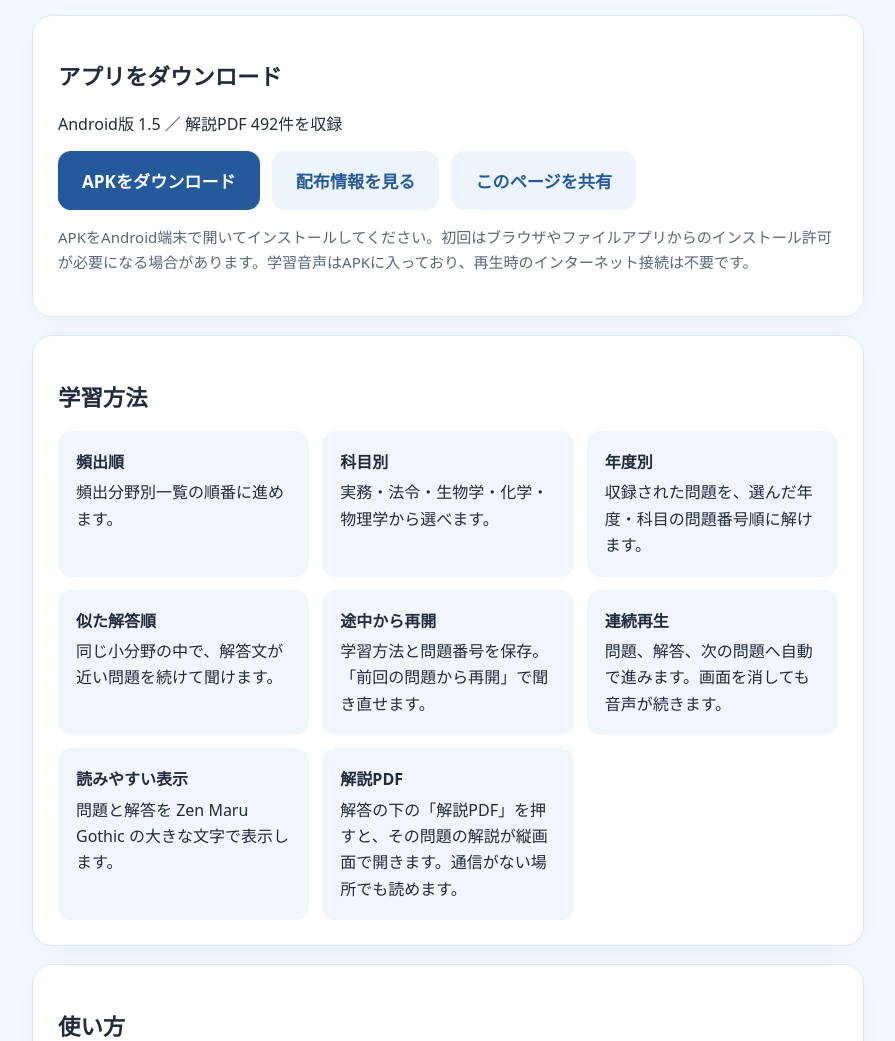
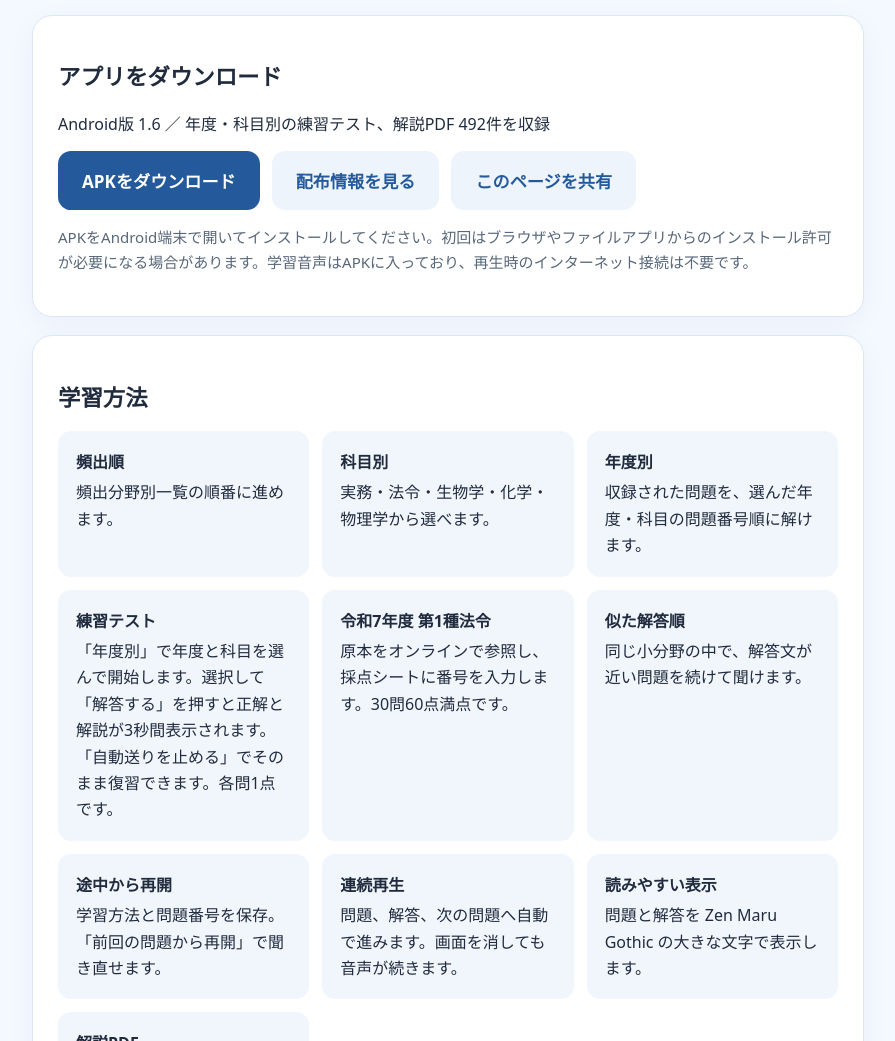
Before and after one commit to ZAKKAZKAZ/ri-exam-audio, a plain HTML site: page index.html in a window 1280 px wide. Shown: the part 339-1380 px from the top of the page, without its empty margins (192-1087 px from the left). Drawn offline with Linux system fonts and the light colour scheme.

Commit message:
Describe practice tests and 2025 law answer sheet

```diff
--- a/index.html
+++ b/index.html
@@ -29,7 +29,7 @@
   </header>
   <section class="card">
     <h2>アプリをダウンロード</h2>
-    <p>Android版 1.5 ／ 解説PDF 492件を収録</p>
+    <p>Android版 1.6 ／ 年度・科目別の練習テスト、解説PDF 492件を収録</p>
     <div class="actions">
       <a class="button" href="https://github.com/ZAKKAZKAZ/ri-exam-audio/releases/download/v1.1/RI_Kakomon_Audio_1.1.apk">APKをダウンロード</a>
       <a class="button secondary" href="https://github.com/ZAKKAZKAZ/ri-exam-audio/releases/tag/v1.1">配布情報を見る</a>
@@ -43,6 +43,8 @@
       <div><strong>頻出順</strong>頻出分野別一覧の順番に進めます。</div>
       <div><strong>科目別</strong>実務・法令・生物学・化学・物理学から選べます。</div>
       <div><strong>年度別</strong>収録された問題を、選んだ年度・科目の問題番号順に解けます。</div>
+      <div><strong>練習テスト</strong>「年度別」で年度と科目を選んで開始します。選択して「解答する」を押すと正解と解説が3秒間表示されます。「自動送りを止める」でそのまま復習できます。各問1点です。</div>
+      <div><strong>令和7年度 第1種法令</strong>原本をオンラインで参照し、採点シートに番号を入力します。30問60点満点です。</div>
       <div><strong>似た解答順</strong>同じ小分野の中で、解答文が近い問題を続けて聞けます。</div>
       <div><strong>途中から再開</strong>学習方法と問題番号を保存。「前回の問題から再開」で聞き直せます。</div>
       <div><strong>連続再生</strong>問題、解答、次の問題へ自動で進みます。画面を消しても音声が続きます。</div>
```
